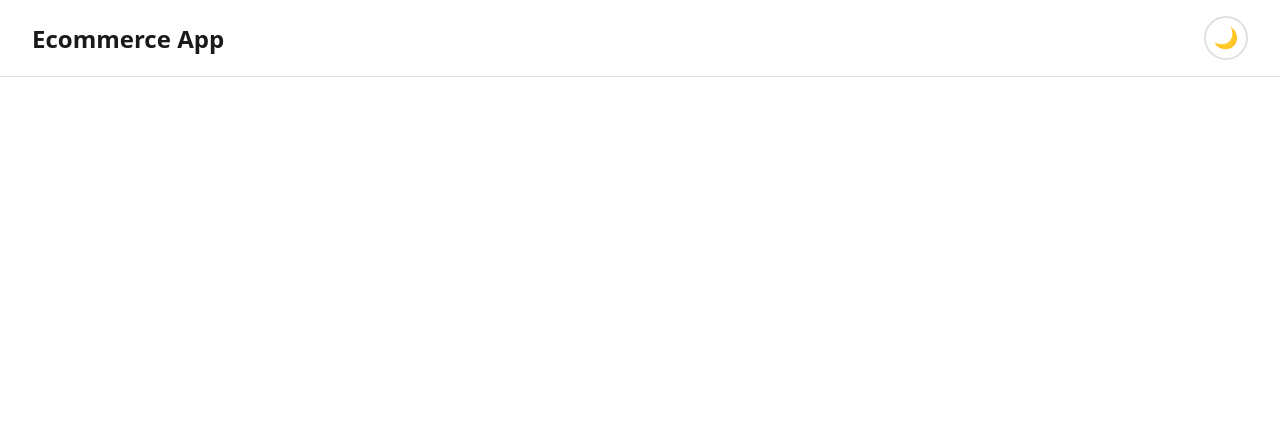
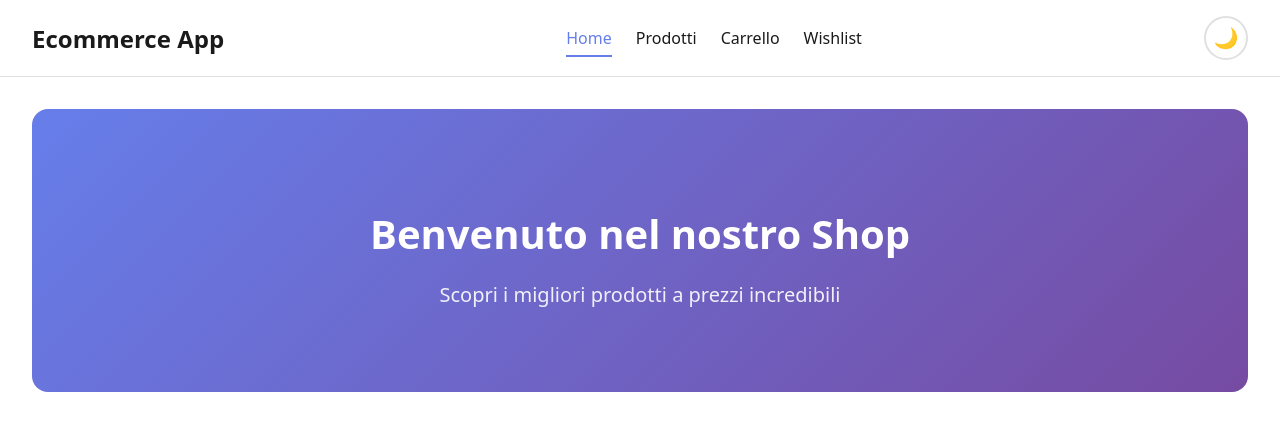
Before and after one commit to GrikFreak/interview-davide, a Vue app: page / in a window 1280 px wide. Shown: the top 430 px of the page. Built offline with nearby package versions, Linux system fonts and the light colour scheme; the HTML template or start-up script is replaced by a standard one.

Commit message:
feat: add routing and creation of main pages

```diff
--- a/package.json
+++ b/package.json
@@ -19,7 +19,8 @@
     "@vueuse/core": "^14.1.0",
     "pinia": "^3.0.4",
     "sass": "^1.94.2",
-    "vue": "^3.5.25"
+    "vue": "^3.5.25",
+    "vue-router": "^4.6.3"
   },
   "devDependencies": {
     "@tsconfig/node24": "^24.0.3",
--- a/src/App.vue
+++ b/src/App.vue
@@ -1,9 +1,10 @@
 <script setup lang="ts">
-  import AppHeader from './components/layout/AppHeader.vue';
+import AppHeader from './components/layout/AppHeader.vue'
 </script>
 
 <template>
   <AppHeader />
+  <RouterView />
 </template>
 
 <style scoped lang="scss">
--- a/src/components/layout/AppHeader.vue
+++ b/src/components/layout/AppHeader.vue
@@ -7,7 +7,17 @@ const toggleDark = useToggle(isDark)
 
 <template>
   <header class="app-header">
-    <h1>Ecommerce App</h1>
+    <RouterLink to="/" class="logo">
+      <h1>Ecommerce App</h1>
+    </RouterLink>
+
+    <nav class="main-nav">
+      <RouterLink to="/" class="nav-link">Home</RouterLink>
+      <RouterLink to="/products" class="nav-link">Prodotti</RouterLink>
+      <RouterLink to="/cart" class="nav-link">Carrello</RouterLink>
+      <RouterLink to="/wishlist" class="nav-link">Wishlist</RouterLink>
+    </nav>
+
     <button class="dark-toggle" @click="toggleDark()" :aria-label="isDark ? 'Switch to light mode' : 'Switch to dark mode'">
       <span v-if="isDark">☀️</span>
       <span v-else>🌙</span>
@@ -29,16 +39,72 @@ const toggleDark = useToggle(isDark)
 
   @include mobile-only {
     padding: 0.75rem 1rem;
+    flex-wrap: wrap;
+    gap: 0.75rem;
   }
+}
+
+.logo {
+  text-decoration: none;
 
   h1 {
     margin: 0;
     font-size: 1.5rem;
     color: var(--text-color, #1a1a1a);
+    transition: color 0.2s ease;
 
     @include mobile-only {
       font-size: 1.125rem;
     }
+  }
+
+  &:hover h1 {
+    color: var(--primary-color, #667eea);
+  }
+}
+
+.main-nav {
+  display: flex;
+  gap: 1.5rem;
+
+  @include mobile-only {
+    order: 3;
+    width: 100%;
+    justify-content: center;
+    gap: 1rem;
+  }
+}
+
+.nav-link {
+  text-decoration: none;
+  color: var(--text-color, #1a1a1a);
+  font-weight: 500;
+  padding: 0.5rem 0;
+  position: relative;
+  transition: color 0.2s ease;
+
+  &::after {
+    content: '';
+    position: absolute;
+    bottom: 0;
+    left: 0;
+    width: 0;
+    height: 2px;
+    background: var(--primary-color, #667eea);
+    transition: width 0.2s ease;
+  }
+
+  &:hover,
+  &.router-link-active {
+    color: var(--primary-color, #667eea);
+
+    &::after {
+      width: 100%;
+    }
+  }
+
+  @include mobile-only {
+    font-size: 0.875rem;
   }
 }
 
--- a/src/main.ts
+++ b/src/main.ts
@@ -3,9 +3,11 @@ import './assets/styles/main.scss'
 import { createApp } from 'vue'
 import { createPinia } from 'pinia'
 import App from './App.vue'
+import router from './router'
 
 const app = createApp(App)
 
 app.use(createPinia())
+app.use(router)
 
 app.mount('#app')
--- /dev/null
+++ b/src/router/index.ts
@@ -0,0 +1,30 @@
+import { createRouter, createWebHistory } from 'vue-router'
+import HomeView from '@/views/HomeView.vue'
+
+const router = createRouter({
+  history: createWebHistory('/'),
+  routes: [
+    {
+      path: '/',
+      name: 'home',
+      component: HomeView,
+    },
+    {
+      path: '/products',
+      name: 'products',
+      component: () => import('@/views/ProductView.vue'),
+    },
+    {
+      path: '/cart',
+      name: 'cart',
+      component: () => import('@/views/CartView.vue'),
+    },
+    {
+      path: '/wishlist',
+      name: 'wishlist',
+      component: () => import('@/views/WishlistView.vue'),
+    },
+  ],
+})
+
+export default router
--- /dev/null
+++ b/src/views/CartView.vue
@@ -0,0 +1,25 @@
+<script setup lang="ts">
+</script>
+
+<template>
+  <main class="cart-view">
+    <h1>Carrello</h1>
+    <p>Il tuo carrello è vuoto</p>
+  </main>
+</template>
+
+<style scoped lang="scss">
+.cart-view {
+  padding: 2rem;
+
+  h1 {
+    font-size: 2rem;
+    margin-bottom: 0.5rem;
+    color: var(--text-color, #1a1a1a);
+  }
+
+  p {
+    color: var(--text-secondary, #666);
+  }
+}
+</style>
--- /dev/null
+++ b/src/views/HomeView.vue
@@ -0,0 +1,36 @@
+<script setup lang="ts">
+</script>
+
+<template>
+  <main class="home-view">
+    <section class="hero">
+      <h1>Benvenuto nel nostro Shop</h1>
+      <p>Scopri i migliori prodotti a prezzi incredibili</p>
+    </section>
+  </main>
+</template>
+
+<style scoped lang="scss">
+.home-view {
+  padding: 2rem;
+}
+
+.hero {
+  text-align: center;
+  padding: 4rem 2rem;
+  background: var(--hero-bg, linear-gradient(135deg, #667eea 0%, #764ba2 100%));
+  border-radius: 1rem;
+  color: white;
+
+  h1 {
+    font-size: 2.5rem;
+    margin-bottom: 1rem;
+    font-weight: 700;
+  }
+
+  p {
+    font-size: 1.25rem;
+    opacity: 0.9;
+  }
+}
+</style>
--- /dev/null
+++ b/src/views/ProductView.vue
@@ -0,0 +1,26 @@
+<script setup lang="ts">
+</script>
+
+<template>
+  <main class="product-view">
+    <h1>Prodotti</h1>
+    <p>Esplora il nostro catalogo</p>
+  </main>
+</template>
+
+<style scoped lang="scss">
+.product-view {
+  padding: 2rem;
+
+  h1 {
+    font-size: 2rem;
+    margin-bottom: 0.5rem;
+    color: var(--text-color, #1a1a1a);
+  }
+
+  p {
+    color: var(--text-secondary, #666);
+    margin-bottom: 2rem;
+  }
+}
+</style>
--- /dev/null
+++ b/src/views/WishlistView.vue
@@ -0,0 +1,25 @@
+<script setup lang="ts">
+</script>
+
+<template>
+  <main class="wishlist-view">
+    <h1>Wishlist</h1>
+    <p>Nessun prodotto nella wishlist</p>
+  </main>
+</template>
+
+<style scoped lang="scss">
+.wishlist-view {
+  padding: 2rem;
+
+  h1 {
+    font-size: 2rem;
+    margin-bottom: 0.5rem;
+    color: var(--text-color, #1a1a1a);
+  }
+
+  p {
+    color: var(--text-secondary, #666);
+  }
+}
+</style>
```
Also changed, not shown: src/services/carts.ts (+7 -8 lines), 1 other file (tests, documents, lock files or other folders).
